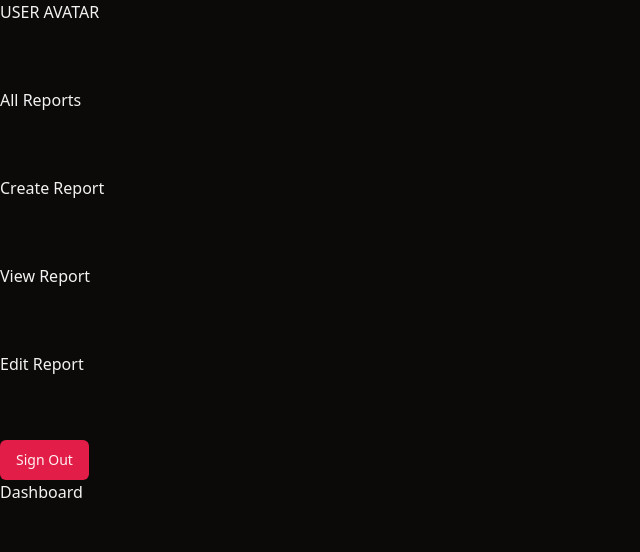
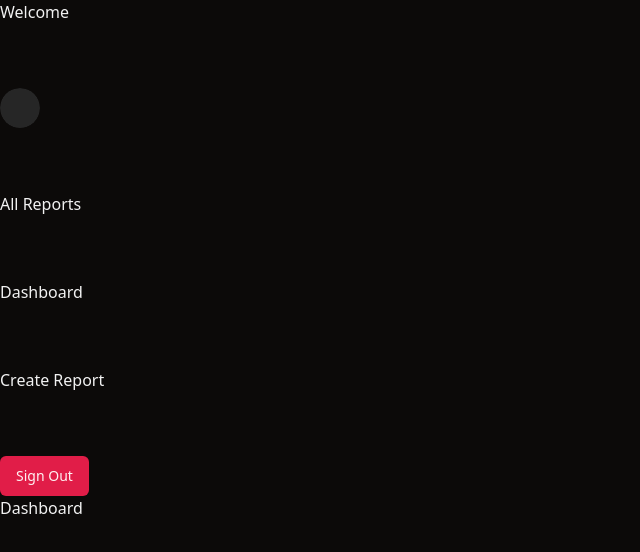
Before and after one commit to KaiLamNYC/injury-report, a Next.js app: page /dashboard in a window 1280 px wide. Shown: the top 552 px of the page, without its empty margins (0-640 px from the left). Built offline with nearby package versions, Linux system fonts and the light colour scheme; no server answers.

Commit message:
adding avatar to navbar

```diff
--- a/components/Navbar.tsx
+++ b/components/Navbar.tsx
@@ -1,26 +1,29 @@
 "use client";
-import { signOut } from "next-auth/react";
+import { signOut, useSession } from "next-auth/react";
 import Link from "next/link";
 import React from "react";
+import { Avatar, AvatarFallback, AvatarImage } from "./ui/avatar";
 import { Button } from "./ui/button";
 
 type Props = {};
 
 const Navbar = (props: Props) => {
+	const { data: session } = useSession();
 	return (
 		<div className='flex flex-col items-start space-y-16'>
-			<p>USER AVATAR</p>
+			<p>Welcome {session?.user.name}</p>
+			<Avatar>
+				<AvatarImage src={session?.user.image} alt='@shadcn' />
+				<AvatarFallback>{session?.user?.name[0]}</AvatarFallback>
+			</Avatar>
 			<Link href={"/allReports"}>
 				<p>All Reports</p>
 			</Link>
+			<Link href={"/dashboard"}>
+				<p>Dashboard</p>
+			</Link>
 			<Link href={"/createReport"}>
 				<p>Create Report</p>
-			</Link>
-			<Link href={"/viewReport"}>
-				<p>View Report</p>
-			</Link>
-			<Link href={"/editReport"}>
-				<p>Edit Report</p>
 			</Link>
 
 			<Button
--- /dev/null
+++ b/components/ui/avatar.tsx
@@ -0,0 +1,50 @@
+"use client"
+
+import * as React from "react"
+import * as AvatarPrimitive from "@radix-ui/react-avatar"
+
+import { cn } from "@/lib/utils"
+
+const Avatar = React.forwardRef<
+  React.ElementRef<typeof AvatarPrimitive.Root>,
+  React.ComponentPropsWithoutRef<typeof AvatarPrimitive.Root>
+>(({ className, ...props }, ref) => (
+  <AvatarPrimitive.Root
+    ref={ref}
+    className={cn(
+      "relative flex h-10 w-10 shrink-0 overflow-hidden rounded-full",
+      className
+    )}
+    {...props}
+  />
+))
+Avatar.displayName = AvatarPrimitive.Root.displayName
+
+const AvatarImage = React.forwardRef<
+  React.ElementRef<typeof AvatarPrimitive.Image>,
+  React.ComponentPropsWithoutRef<typeof AvatarPrimitive.Image>
+>(({ className, ...props }, ref) => (
+  <AvatarPrimitive.Image
+    ref={ref}
+    className={cn("aspect-square h-full w-full", className)}
+    {...props}
+  />
+))
+AvatarImage.displayName = AvatarPrimitive.Image.displayName
+
+const AvatarFallback = React.forwardRef<
+  React.ElementRef<typeof AvatarPrimitive.Fallback>,
+  React.ComponentPropsWithoutRef<typeof AvatarPrimitive.Fallback>
+>(({ className, ...props }, ref) => (
+  <AvatarPrimitive.Fallback
+    ref={ref}
+    className={cn(
+      "flex h-full w-full items-center justify-center rounded-full bg-muted",
+      className
+    )}
+    {...props}
+  />
+))
+AvatarFallback.displayName = AvatarPrimitive.Fallback.displayName
+
+export { Avatar, AvatarImage, AvatarFallback }
--- a/package.json
+++ b/package.json
@@ -10,6 +10,7 @@
   },
   "dependencies": {
     "@hookform/resolvers": "^3.3.2",
+    "@radix-ui/react-avatar": "^1.0.4",
     "@radix-ui/react-label": "^2.0.2",
     "@radix-ui/react-select": "^2.0.0",
     "@radix-ui/react-separator": "^1.0.3",
```
Also changed, not shown: 1 other file (tests, documents, lock files or other folders).
